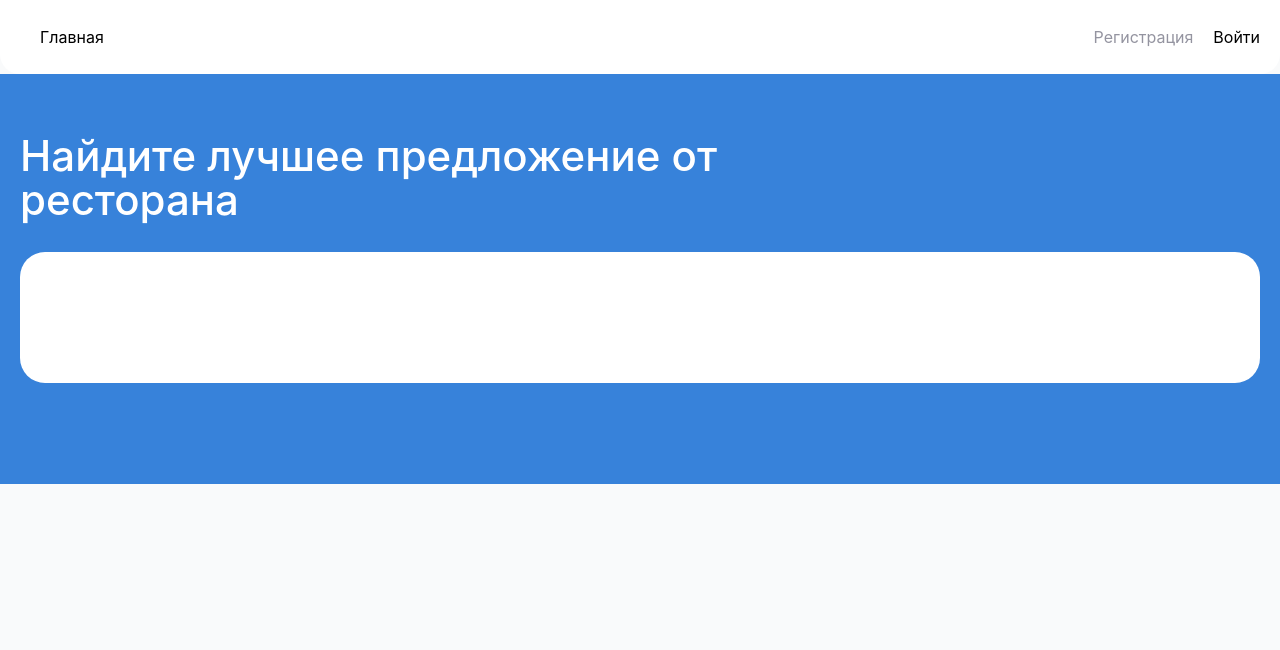
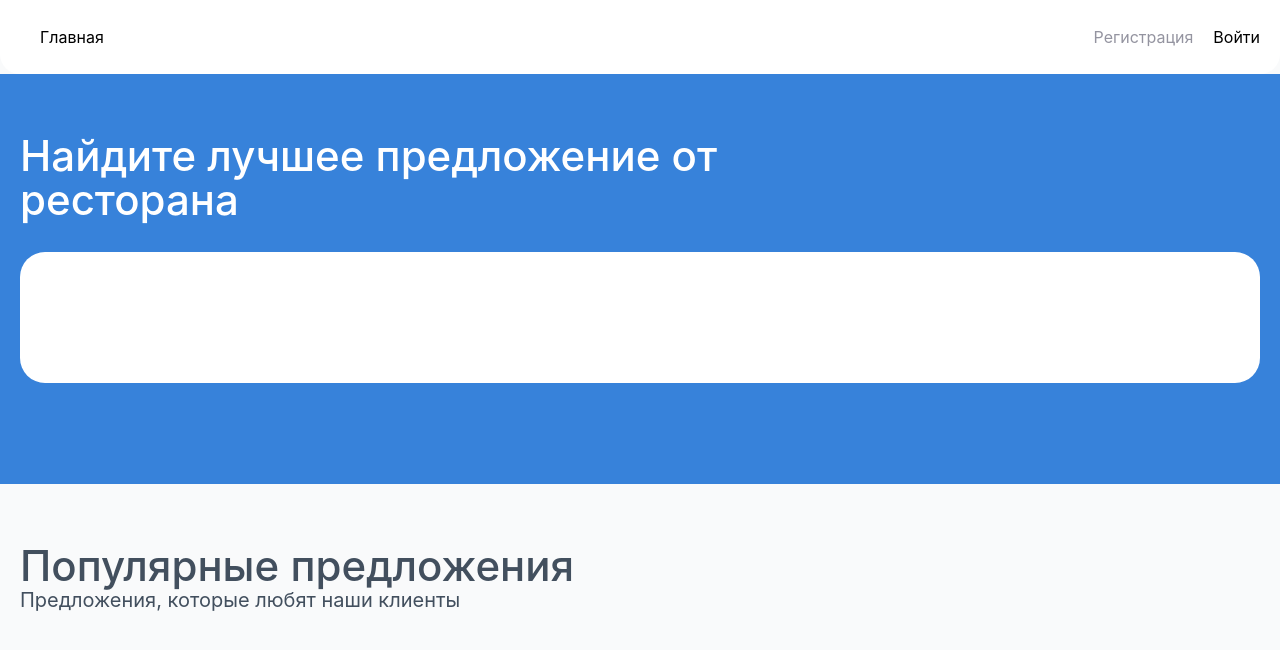
Before and after one commit to mlgmontage/codeuniontask, a React (Create React App) app: page / in a window 1280 px wide. Shown: the top 650 px of the page. Built offline with nearby package versions, Linux system fonts and the light colour scheme.

Commit message:
fix: Main content

```diff
--- a/src/App.tsx
+++ b/src/App.tsx
@@ -1,12 +1,14 @@
 import React from "react";
 import Header from "./components/Header";
 import Jumbotron from "./components/Jumbotron";
+import Main from "./components/Main";
 
 const App = () => {
   return (
     <div className="text-red-500">
       <Header />
       <Jumbotron />
+      <Main />
     </div>
   );
 };
--- /dev/null
+++ b/src/components/Main.tsx
@@ -0,0 +1,14 @@
+import React from "react";
+
+const Main = () => {
+  return (
+    <div className="w-[1240px] m-auto py-[60px] text-dark">
+      <h2 className="text-xl">Популярные предложения</h2>
+      <div className="text-base mb-[28px]">
+        Предложения, которые любят наши клиенты
+      </div>
+    </div>
+  );
+};
+
+export default Main;
```
